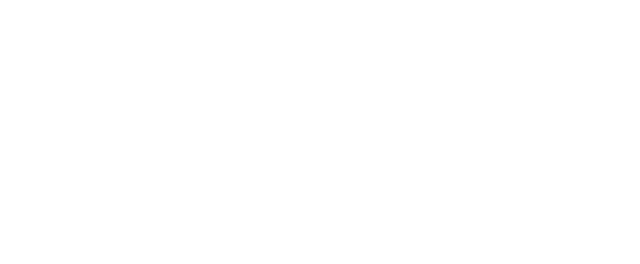
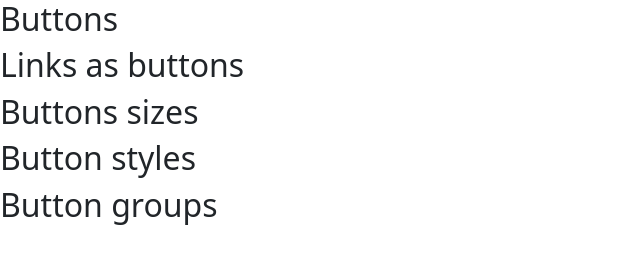
Before and after one commit to priscilla-abena-aboagye/demo, a plain HTML site: page buttons.html in a window 1280 px wide. Shown: the whole page, without its empty margins (0-640 px from the left). Drawn offline with nearby package versions, Linux system fonts and the light colour scheme.

Commit message:
the buttons about to learn

```diff
--- a/buttons.html
+++ b/buttons.html
@@ -7,6 +7,20 @@
     <link href="https://cdn.jsdelivr.net/npm/bootstrap@5.3.3/dist/css/bootstrap.min.css" rel="stylesheet" integrity="sha384-QWTKZyjpPEjISv5WaRU9OFeRpok6YctnYmDr5pNlyT2bRjXh0JMhjY6hW+ALEwIH" crossorigin="anonymous">
 </head>
 <body>
+    <!-- basic buttons-->
+     <h2>Buttons</h2>
+
+    <!-- anchor tags as buttons-->
+     <h2>Links as buttons</h2>
+
+    <!-- buttons sizes -->
+     <h2>Buttons sizes</h2>
+
+    <!-- outlined styles -->
+     <h2>Button styles</h2>
+
+    <!-- button groups-->
+     <h2>Button groups</h2>
 
 
     <script src="https://cdn.jsdelivr.net/npm/bootstrap@5.3.3/dist/js/bootstrap.bundle.min.js" integrity="sha384-YvpcrYf0tY3lHB60NNkmXc5s9fDVZLESaAA55NDzOxhy9GkcIdslK1eN7N6jIeHz" crossorigin="anonymous">
```
